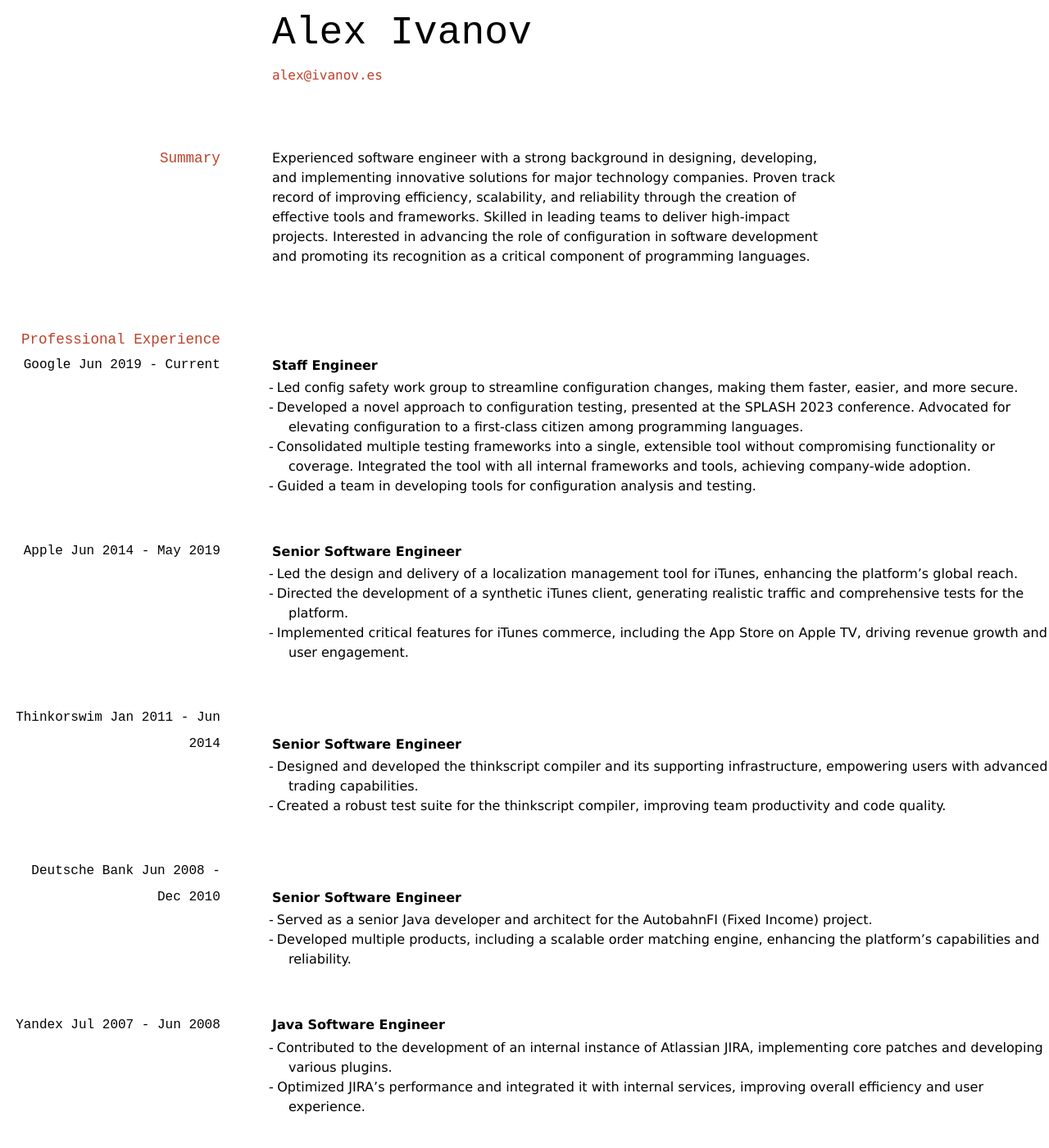
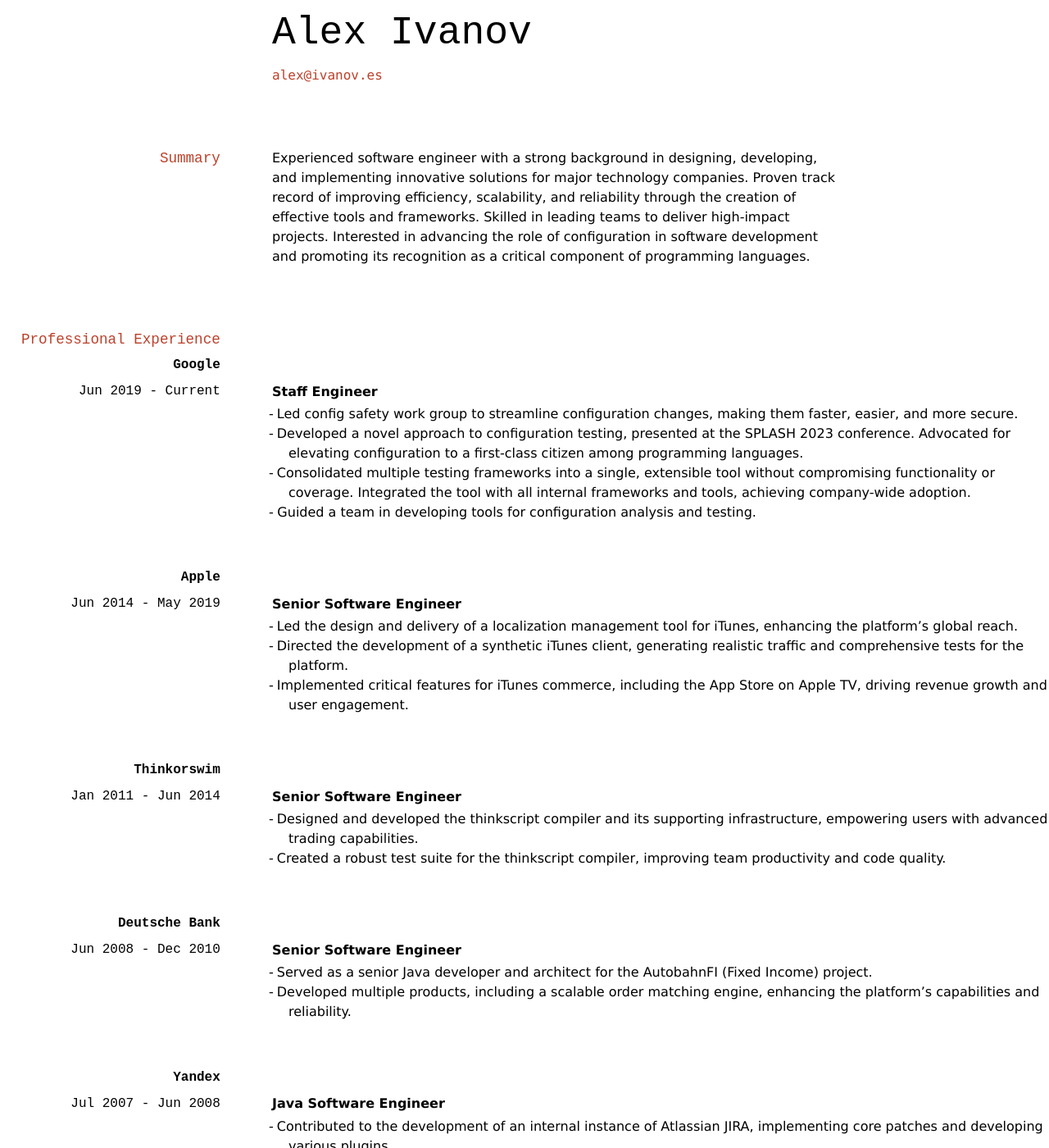
Before and after one commit to alex-ivanov/resume, a Jekyll site: the page built from index.md, in a window 1280 px wide and 1400 px high. Shown: the whole window at 82% size. Built offline with Jekyll 4.4.1, drawn with Linux system fonts in a browser that asks for light colours; some of the changed text lies outside the part shown.

```diff
--- a/index.md
+++ b/index.md
@@ -13,34 +13,34 @@ Experienced software engineer with a strong background in designing, developing,
 
 ## Professional Experience
 
-### Google  Jun 2019 - Current
+### **Google** <br/>  Jun 2019 - Current
 **Staff Engineer**
 - Led config safety work group to streamline configuration changes, making them faster, easier, and more secure.
 - Developed a novel approach to configuration testing, presented at the SPLASH 2023 conference. Advocated for elevating configuration to a first-class citizen among programming languages.
 - Consolidated multiple testing frameworks into a single, extensible tool without compromising functionality or coverage. Integrated the tool with all internal frameworks and tools, achieving company-wide adoption.
 - Guided a team in developing tools for configuration analysis and testing.
 
-### Apple Jun 2014 - May 2019
+### **Apple** <br/> Jun 2014 - May 2019
 **Senior Software Engineer**
 - Led the design and delivery of a localization management tool for iTunes, enhancing the platform's global reach.
 - Directed the development of a synthetic iTunes client, generating realistic traffic and comprehensive tests for the platform.
 - Implemented critical features for iTunes commerce, including the App Store on Apple TV, driving revenue growth and user engagement.
 
-### Thinkorswim Jan 2011 - Jun 2014
+### **Thinkorswim** <br/> Jan 2011 - Jun 2014
 **Senior Software Engineer**
 - Designed and developed the thinkscript compiler and its supporting infrastructure, empowering users with advanced trading capabilities.
 - Created a robust test suite for the thinkscript compiler, improving team productivity and code quality.
 
-### Deutsche Bank Jun 2008 - Dec 2010
+### **Deutsche Bank**  <br/> Jun 2008 - Dec 2010
 **Senior Software Engineer**
 - Served as a senior Java developer and architect for the AutobahnFI (Fixed Income) project.
 - Developed multiple products, including a scalable order matching engine, enhancing the platform's capabilities and reliability.
 
-### Yandex Jul 2007 - Jun 2008
+### **Yandex** <br/> Jul 2007 - Jun 2008
 **Java Software Engineer**
 - Contributed to the development of an internal instance of Atlassian JIRA, implementing core patches and developing various plugins.
 - Optimized JIRA's performance and integrated it with internal services, improving overall efficiency and user experience.
 
-### Vita-plus Jan 2005 - Jul 2007
+### **Vita-plus** <br/> Jan 2005 - Jul 2007
 **Software Engineer**
 - Developed software solutions for a regional drugstore chain, streamlining operations and enhancing customer satisfaction.
```
